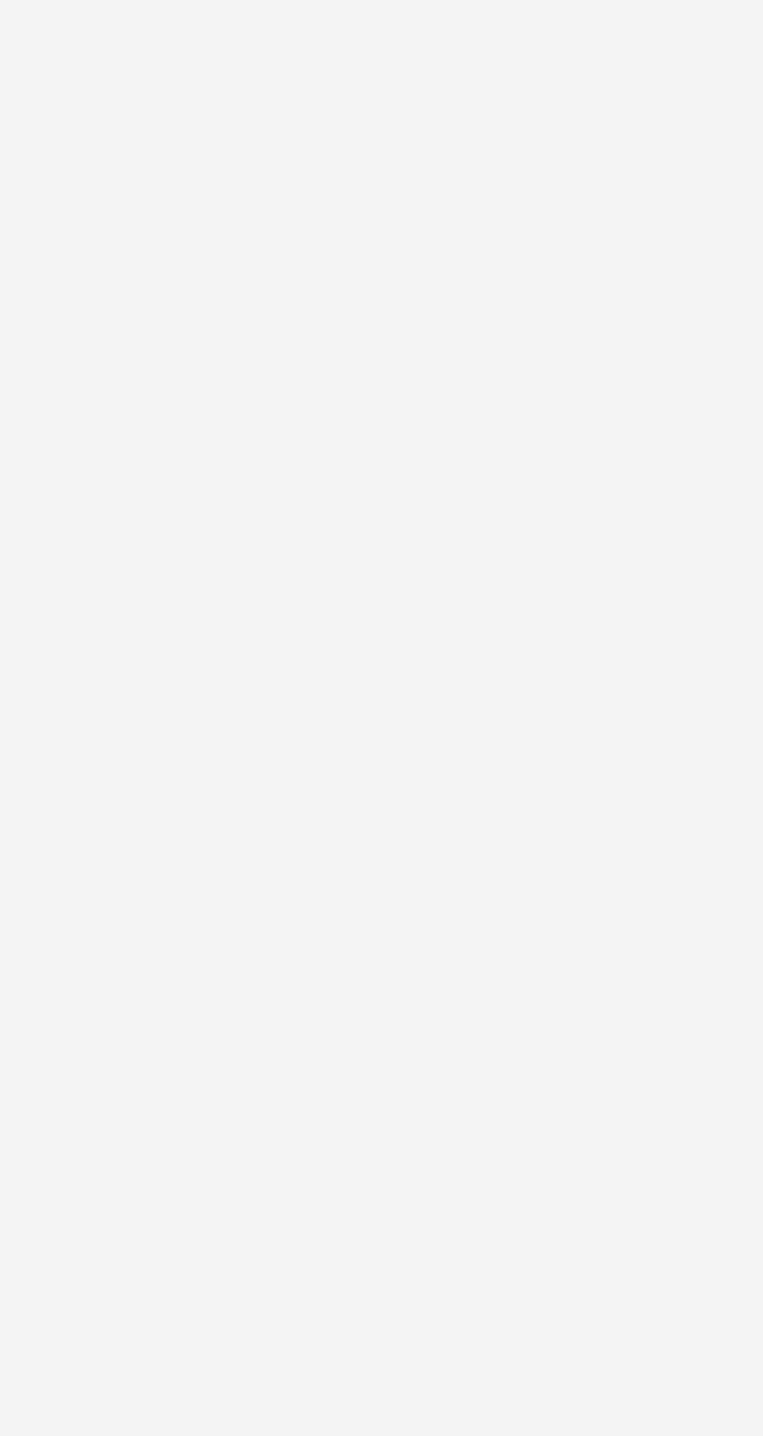
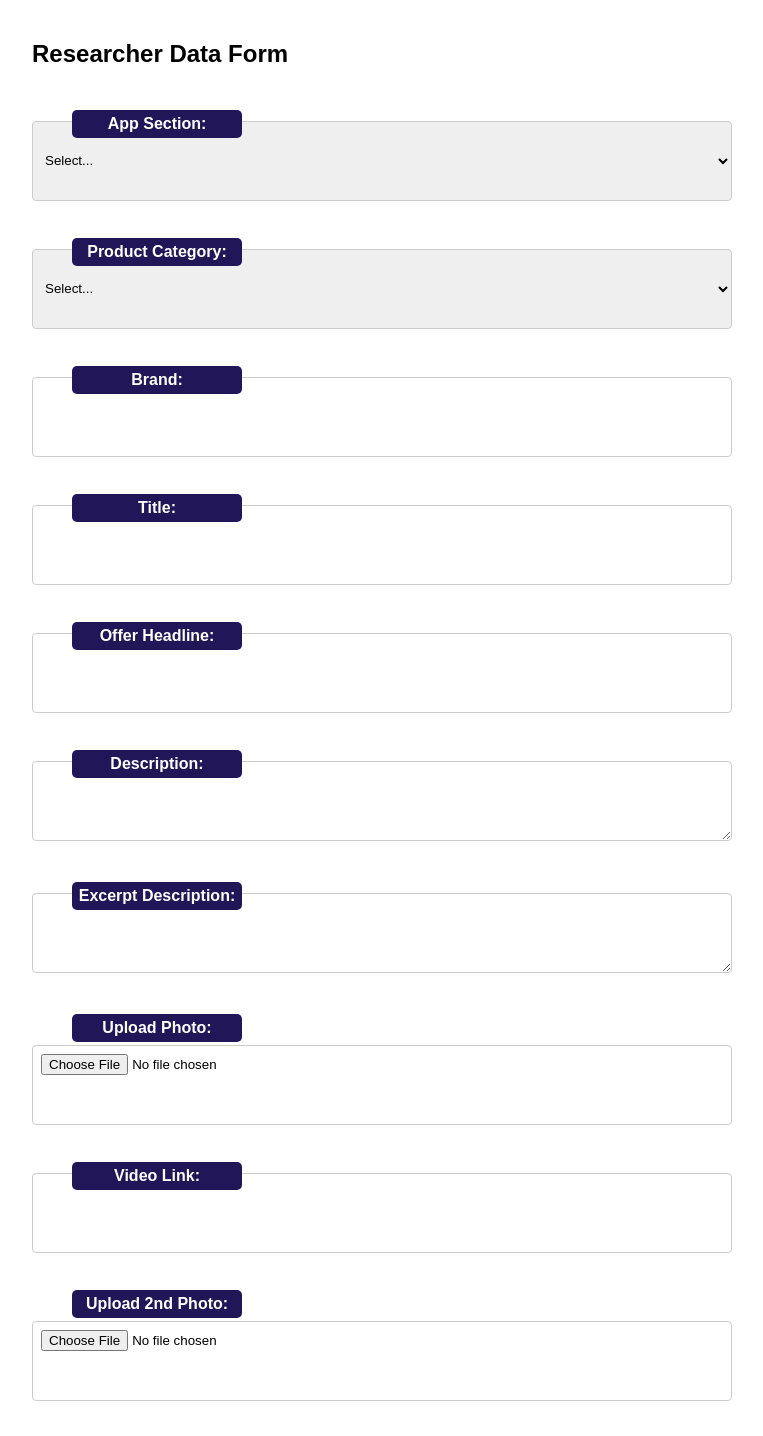
Before and after one commit to Swapnilchavan13/LandingPage, a React (Create React App) app in the folder mylanding/: page /research in a window 1280 px wide. Before the commit this address had no page. Shown: the top 1436 px of the page, without its empty margins (208-971 px from the left). Before the commit the page ends 800 px from the top, so only its background shows below. Built offline with nearby package versions, Linux system fonts and the light colour scheme.

Commit message:
updated code

```diff
--- a/mylanding/src/App.js
+++ b/mylanding/src/App.js
@@ -35,8 +35,7 @@ function App() {
         <Route path="/cashbackfro" element={<CashBackFro />} />
         <Route path="/qrscanner" element={<QrScannerComponent />} />
         <Route path="/like" element={<LikeButton />} />
-        <Route path="/researchdataentry" element={<Researchdataentry />} />
-
+        <Route path="/research" element={<Researchdataentry />} />
 
     </Routes>
   </BrowserRouter>
--- a/mylanding/src/Component/Researchdataentry.jsx
+++ b/mylanding/src/Component/Researchdataentry.jsx
@@ -1,6 +1,4 @@
 import React, { useState, useEffect } from 'react';
-import "../styles/research.css";
-import axios from 'axios'; // Import axios for HTTP requests
 
 
 export const Researchdataentry = () => {
@@ -53,14 +51,93 @@ export const Researchdataentry = () => {
           const data = await res.json();
           console.log(data);
           alert("Data Added")
-        } catch (err) {
-          console.error('Error submitting form', err);
-        }
-      };
+
+                // Reset all input fields after successful submission
+      setAppSection('');
+      setProductCategory('');
+      setBrand('');
+      setTitle('');
+      setOfferHeadline('');
+      setDescription('');
+      setExcerptDescription('');
+      setPhoto(null);
+      setVideoLink('');
+      setPhoto2(null);
+      setPrice('');
+      setDiscountedPrice('');
+
+    } catch (err) {
+      console.error('Error submitting form', err);
+    }
+  };
 
     return (
+<>
+      <style>{`
+        body {
+          font-family: Arial, sans-serif;
+          background-color: #f4f4f4;
+          margin: 0;
+          padding: 0;
+          display: flex;
+          justify-content: center;
+          align-items: center;
+          /* height: 100vh; */
+        }
+
+        .form {
+          background: white;
+          padding: 40px;
+          border-radius: 8px;
+          box-shadow: 0 2px 4px rgba(0, 0, 0, 0.1);
+          width: 800px;
+        }
+
+        .form-group {
+          margin-bottom: 15px;
+        }
+
+        .form-group label {
+          display: block;
+          margin-bottom: 5px;
+          font-weight: bold;
+        }
+
+        .form-group input,
+        .form-group select,
+        .form-group textarea {
+          width: 700px;
+          padding: 8px;
+          height: 80px;
+          box-sizing: border-box;
+          border: 1px solid #ccc;
+          border-radius: 4px;
+        }
+
+        .form-group textarea {
+          resize: vertical;
+        }
+
+        .submit-button {
+          background-color: #28a745;
+          color: white;
+          padding: 10px;
+          border: none;
+          border-radius: 4px;
+          cursor: pointer;
+          margin-top:30px;
+          width: 50%;
+        }
+          .fimg{
+          margin-top:20px
+          }
+
+        .submit-button:hover {
+          background-color: #218838;
+        }
+      `}</style>
       <form onSubmit={handleSubmit} className="form">
-        <h2 className="form-heading">Data Form</h2>
+        <h2 className="form-heading">Researcher Data Form</h2>
         <div className="form-group">
           <label>App Section:</label>
           <select value={appSection} onChange={(e) => setAppSection(e.target.value)}>
@@ -108,7 +185,7 @@ export const Researchdataentry = () => {
 
         <div className="form-group">
           <label>Upload Photo:</label>
-          <input type="file" onChange={(e) => setPhoto(e.target.files[0])} />
+          <input className='fimg' type="file" onChange={(e) => setPhoto(e.target.files[0])} />
         </div>
 
         <div className="form-group">
@@ -118,7 +195,7 @@ export const Researchdataentry = () => {
 
         <div className="form-group">
           <label>Upload 2nd Photo:</label>
-          <input type="file" onChange={(e) => setPhoto2(e.target.files[0])} />
+          <input className='fimg' type="file" onChange={(e) => setPhoto2(e.target.files[0])} />
         </div>
 
         <div className="form-group">
@@ -133,5 +210,6 @@ export const Researchdataentry = () => {
 
         <button type="submit" className="submit-button">Submit</button>
       </form>
+          </>
     );
   };
--- a/mylanding/src/styles/research.css
+++ /dev/null
@@ -1,56 +0,0 @@
-body {
-    font-family: Arial, sans-serif;
-    background-color: #f4f4f4;
-    margin: 0;
-    padding: 0;
-    display: flex;
-    justify-content: center;
-    align-items: center;
-    /* height: 100vh; */
-  }
-
-  .form {
-    background: white;
-    padding: 40px;
-    border-radius: 8px;
-    box-shadow: 0 2px 4px rgba(0, 0, 0, 0.1);
-    width: 800px;
-  }
-
-  .form-group {
-    margin-bottom: 15px;
-  }
-
-  .form-group label {
-    display: block;
-    margin-bottom: 5px;
-    font-weight: bold;
-  }
-
-  .form-group input,
-  .form-group select,
-  .form-group textarea {
-    width: 700px;
-    padding: 8px;
-    box-sizing: border-box;
-    border: 1px solid #ccc;
-    border-radius: 4px;
-  }
-
-  .form-group textarea {
-    resize: vertical;
-  }
-
-  .submit-button {
-    background-color: #28a745;
-    color: white;
-    padding: 10px;
-    border: none;
-    border-radius: 4px;
-    cursor: pointer;
-    width: 100%;
-  }
-
-  .submit-button:hover {
-    background-color: #218838;
-  }
```
